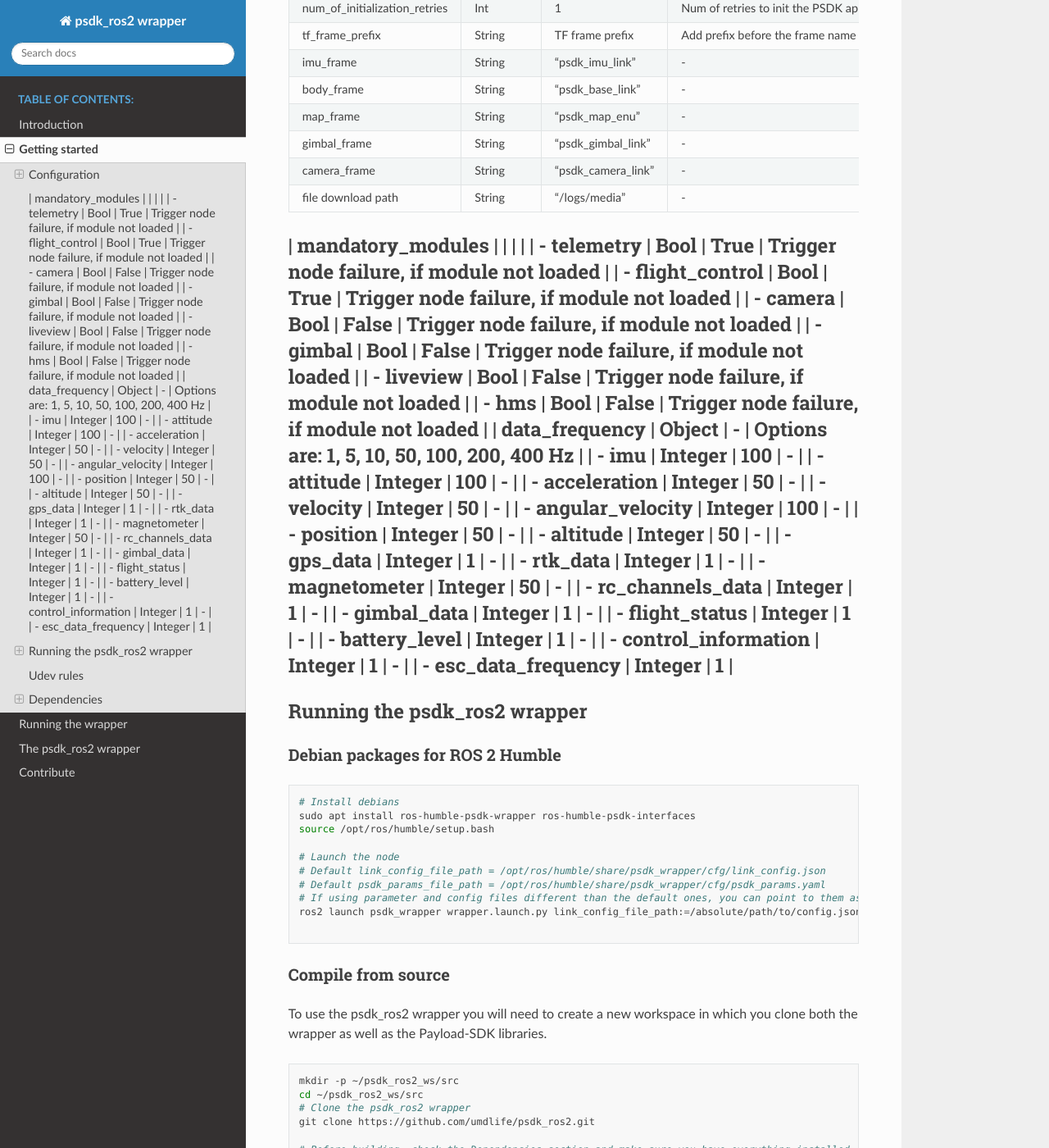
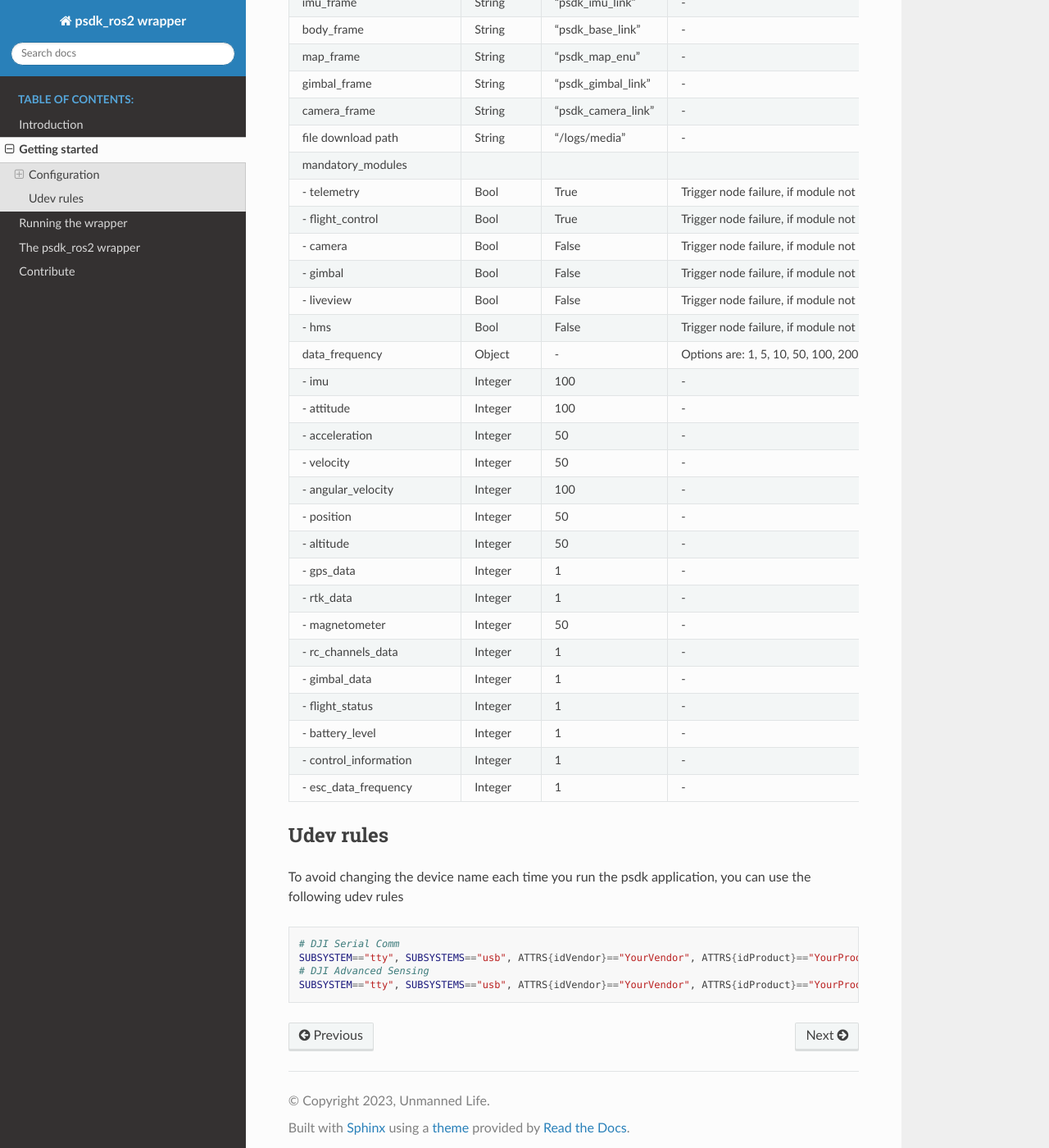
Before and after one commit to ros2-gbp/psdk_ros2-release, a Sphinx documentation site: the page built from docs/documentation/GettingStarted.md, in a window 1280 px wide and 1400 px high, scrolled down 2838 px. Shown: the whole window at 82% size. Built offline with Sphinx 7.4.7 and the Read the Docs theme 2.0.0, drawn with Linux system fonts in a browser that asks for light colours; pages that are not in the unit, such as notebooks, are missing from menus; some of the changed text lies outside the part shown.

Commit message:
Rebase from 'upstream'

````diff
--- a/docs/documentation/GettingStarted.md
+++ b/docs/documentation/GettingStarted.md
@@ -49,12 +49,7 @@ This connection is compatible exclusively with the M300 RTK drone. Upon establis
 
 **Steps:**
 
-1. Connect the FTDI adapter to the designated pins on the OSDK Exapansion module for serial communication:
-
-<p align="left">
-  <img src="images/ftdi_connection.png" alt="alt text" width="560" height="200">
-</p>
-
+1. Connect the FTDI adapter to the designated pins on the OSDK Exapansion module for serial communication
 2. Use a mini-USB A to USB A cable (this cable is different depending on the ftdi module you use) to connect the FTDI adapter to the computer's USB 2.0 port
 3. Connect the USB A to USB A from the OSDK Expansion module to the USB port of the computer
 4. Connect the power cable from the OSDK Expansion module to supply power to the companion computer
@@ -86,7 +81,6 @@ The following parameters can be configured in the *psdk_wrapper/cfg/psdk_params.
 | gimbal_frame                  | String    | "psdk_gimbal_link"                 | -                                           |
 | camera_frame                  | String    | "psdk_camera_link"                 | -                                           |
 | file download path            | String    | "/logs/media"                      | -                                           |
-
 | mandatory_modules             |           |                                    |                                             |
 | - telemetry                   | Bool      |  True                              | Trigger node failure, if module not loaded  |
 | - flight_control              | Bool      |  True                              | Trigger node failure, if module not loaded  |
@@ -110,57 +104,7 @@ The following parameters can be configured in the *psdk_wrapper/cfg/psdk_params.
 | - flight_status               | Integer   | 1                                  | -                                           |
 | - battery_level               | Integer   | 1                                  | -                                           |
 | - control_information         | Integer   | 1                                  | -                                           |
-| - esc_data_frequency          | Integer   | 1                                  |
--
-
-## Running the psdk_ros2 wrapper
-
-### Debian packages for ROS 2 Humble
-
-```bash
-# Install debians
-sudo apt install ros-humble-psdk-wrapper ros-humble-psdk-interfaces
-source /opt/ros/humble/setup.bash
-
-# Launch the node
-# Default link_config_file_path = /opt/ros/humble/share/psdk_wrapper/cfg/link_config.json
-# Default psdk_params_file_path = /opt/ros/humble/share/psdk_wrapper/cfg/psdk_params.yaml
-# If using parameter and config files different than the default ones, you can point to them as:
-ros2 launch psdk_wrapper wrapper.launch.py link_config_file_path:=/absolute/path/to/config.json psdk_params_file_path:=/absolute/path/to/params.yml
-
-```
-
-### Compile from source
-
-To use the psdk_ros2 wrapper you will need to create a new workspace in which you clone both the wrapper as well as the Payload-SDK libraries.
-
-```bash
-mkdir -p ~/psdk_ros2_ws/src
-cd ~/psdk_ros2_ws/src
-# Clone the psdk_ros2 wrapper
-git clone https://github.com/umdlife/psdk_ros2.git
-
-# Before building, check the Dependencies section and make sure you have everything installed
-# You can also run rosdep to automatically install the dependencies
-rosdep update
-rosdep keys --from-paths . --ignore-src --rosdistro humble | \
-  xargs rosdep resolve --rosdistro humble | \
-  awk '/#apt/{getline; print}' > ./rosdep_requirements.txt
-sudo apt install -y --no-install-recommends $(cat ./rosdep_requirements.txt)
-
-# Build the code
-cd ~/psdk_ros2_ws
-colcon build
-
-# Launch the node
-ros2 launch psdk_wrapper wrapper.launch.py
-
-# Default link_config_file_path = psdk_wrapper/cfg/link_config.json
-# Default psdk_params_file_path = psdk_wrapper/cfg/psdk_params.yml
-# If using parameter and config files different than the default ones, you can point to them as:
-ros2 launch psdk_wrapper wrapper.launch.py link_config_file_path:=/absolute/path/to/config.json psdk_params_file_path:=/absolute/path/to/params.yml
-
-```
+| - esc_data_frequency          | Integer   | 1                                  | -                                           |
 
 ## Udev rules
 
@@ -172,35 +116,3 @@ SUBSYSTEM=="tty", SUBSYSTEMS=="usb", ATTRS{idVendor}=="YourVendor", ATTRS{idProd
 # DJI Advanced Sensing
 SUBSYSTEM=="tty", SUBSYSTEMS=="usb", ATTRS{idVendor}=="YourVendor", ATTRS{idProduct}=="YourProduct", MODE="0666", SYMLINK+="dji_advanced_sensing"
 ```
-
-
-
-## Dependencies
-
-### ROS 2 packages
-
-The following ROS 2 packages are needed to successfully build the wrapper:
-
-* rclcpp
-* rclcpp_lifecycle
-* tf2
-* tf2_ros
-* sensor_msgs
-* geometry_msgs
-* std_msgs
-* nav_msgs
-* std_srvs
-
-### Other libraries
-
-The following libraries are needed to enable the access to USB devices and handling the video streaming:
-
-* libusb-1.0-0-dev
-* libopus-dev
-* ffmpeg
-* libavcodec-dev
-* libavformat-dev
-* libavfilter-dev
-
-The following library is used to work with JSON:
-* nlohmann-json-dev
````
Also changed, not shown: README.md (+1 -1 lines), psdk_interfaces/CHANGELOG.rst, psdk_wrapper/CHANGELOG.rst, 3 other files.
